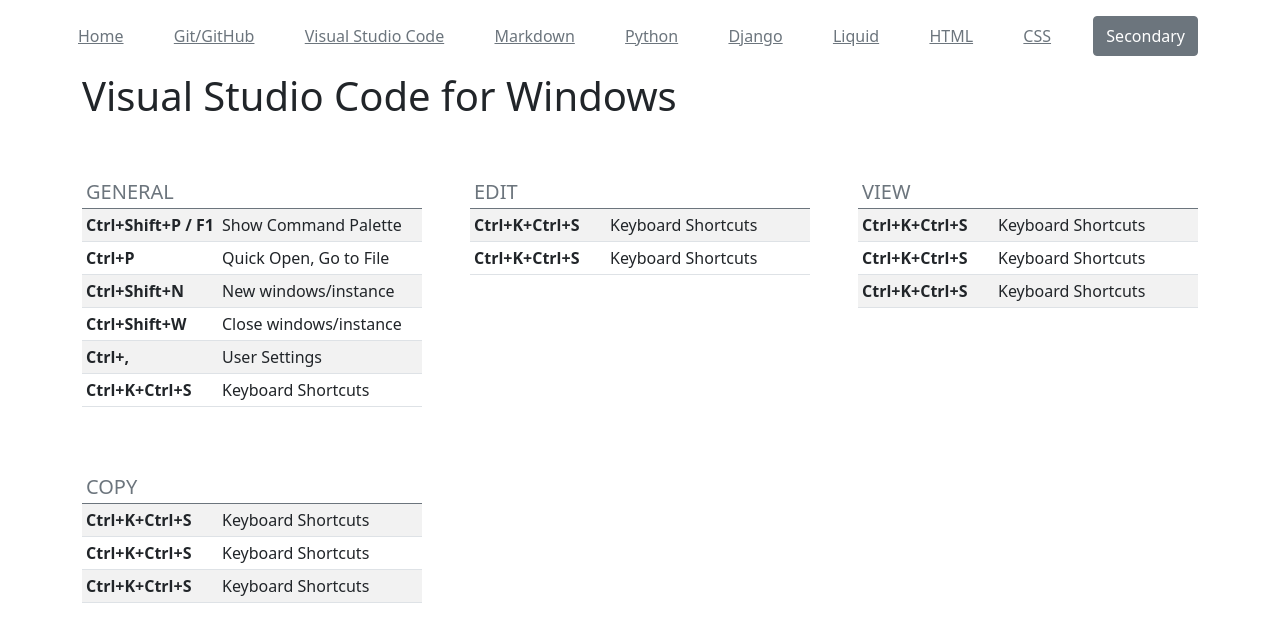
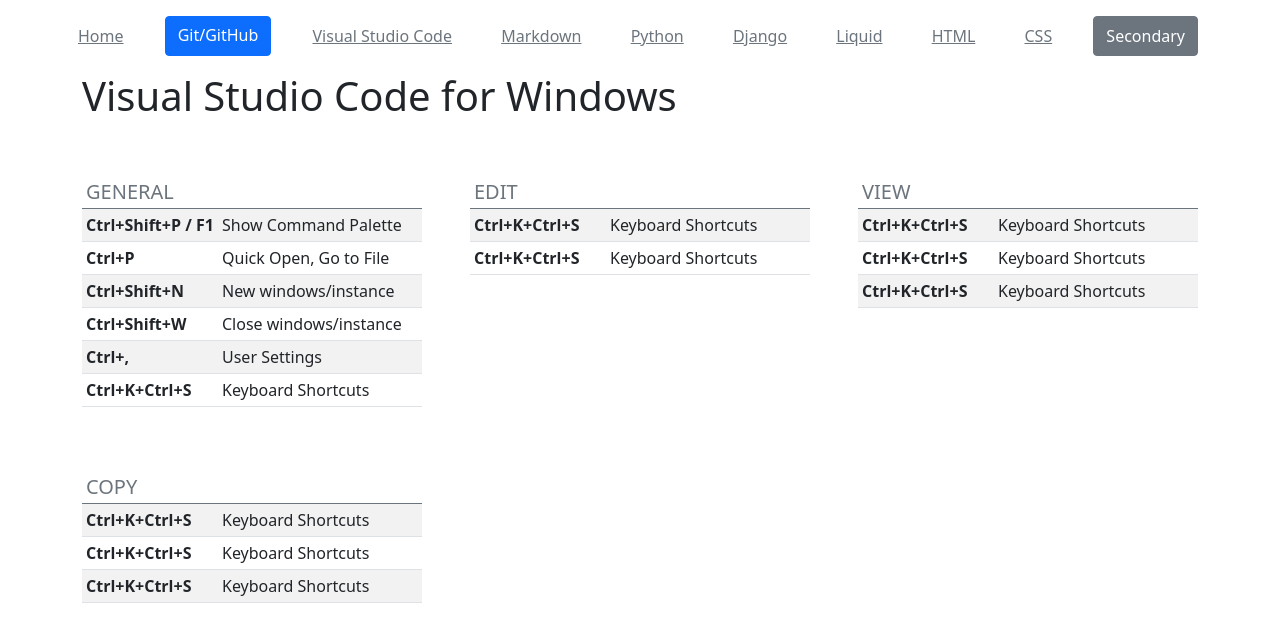
Before and after one commit to ConradoAlmeida/cheatsheets, a Jekyll site: the page built from vscode-cheat.html, in a window 1280 px wide. Shown: the top 642 px of the page. Built offline with Jekyll 4.4.1, drawn with Linux system fonts in a browser that asks for light colours.

Commit message:
Update default.html

```diff
--- a/_layouts/default.html
+++ b/_layouts/default.html
@@ -27,8 +27,8 @@
     <div class="row flex-nowrap justify-content-between align-items-center">
       <nav class="nav d-flex justify-content-between">
     <a class="p-2 link-secondary" href="index.html">Home</a>
-        <a class="p-2 link-secondary" href="git-cheat.html">Git/GitHub</a>
-        <a class="p-2 link-secondary" href="vscode-cheat.html">Visual Studio Code</a>
+        <a class="btn btn-primary" href="git-cheat.html">Git/GitHub</a>
+        <a class="p-2 link-secondary" href="vscode-cheat.html" role="button">Visual Studio Code</a>
         <a class="p-2 link-secondary" href="#">Markdown</a>
         <a class="p-2 link-secondary" href="#">Python</a>
         <a class="p-2 link-secondary" href="#">Django</a>
```
